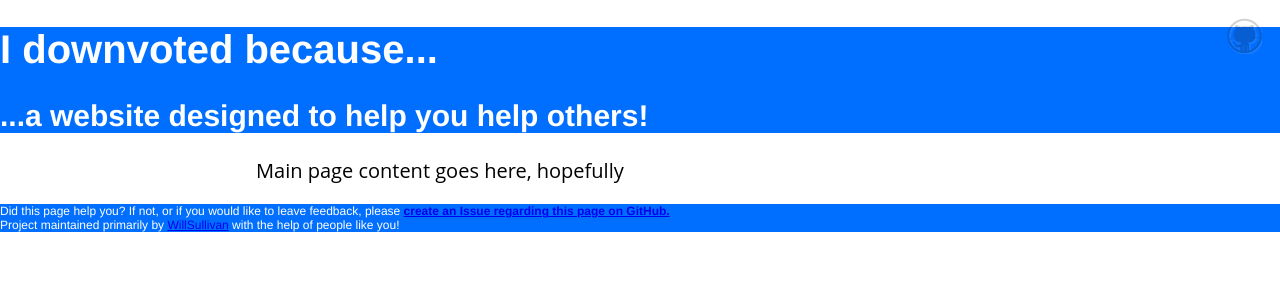
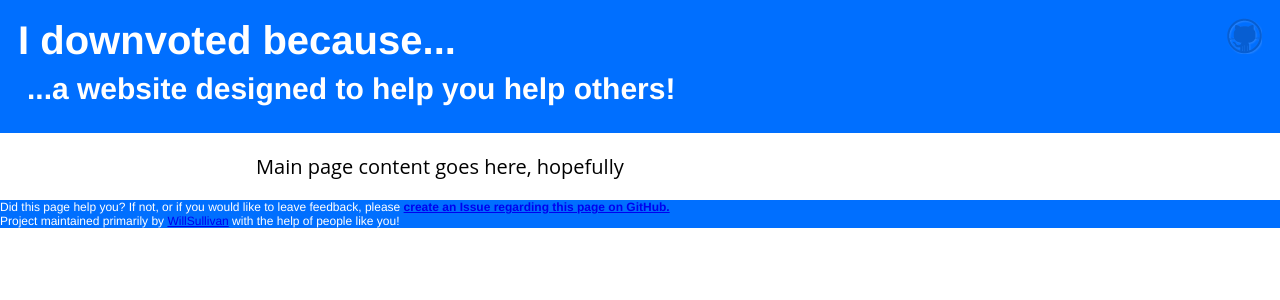
Before and after one commit to WillSullivan/idownvotedbecause, a Jekyll site: the page built from index.md, in a window 1280 px wide. Shown: the top 300 px of the page. Built offline with Jekyll 4.4.1, drawn with Linux system fonts in a browser that asks for light colours.

Commit message:
More slight tweaks

```diff
--- a/css/default.scss
+++ b/css/default.scss
@@ -12,7 +12,7 @@ $padding: 18px;
 body{
     font-family: $primary-font;
     font-size: 20px;
-    margin:0px;
+    margin:0;
     //color: $primary-color;
 }
 .bannerBlock{
@@ -23,6 +23,13 @@ body{
 }
 header{
   @extend .bannerBlock;
+  padding: $padding;
+}
+header h1{
+  margin: 0;
+}
+header h2{
+  margin: $padding / 2;
 }
 footer{
   @extend .bannerBlock;
```
